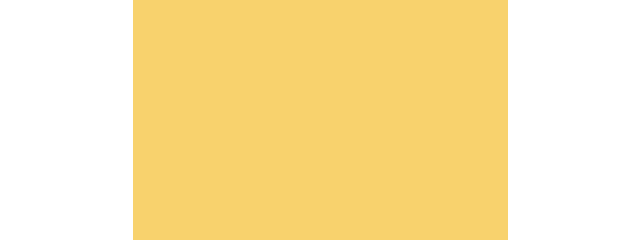
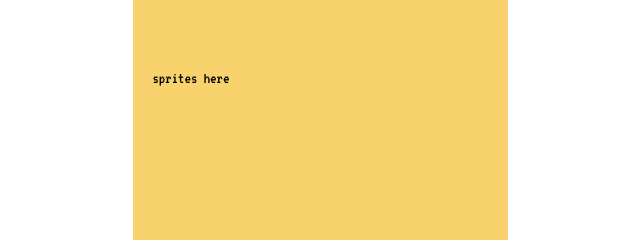
Before and after one commit to mr-fox93/tamagotchi, a plain HTML site: page index.html in a window 1280 px wide. Shown: the part 330-570 px from the top of the page, 320-960 px from the left. Drawn offline with Linux system fonts and the light colour scheme.

Commit message:
feat: start implementing sprites

```diff
--- a/index.html
+++ b/index.html
@@ -15,6 +15,9 @@
       <p class="bar"><img src="./assets/icons/Icon=Hunger.png"/>  <span class="hunger" ></p>
       <p class="bar"><img src="./assets/icons/Icon=Sleep.png"/>  <span class="energy" ></p>
       <p class="bar"><img src="./assets/icons/Icon=Fun.png"/>  <span class="fun" ></p>
+        </div>
+        <div>
+          <p>sprites here</p>
         </div>
  <div class="buttons">
   <button id="hunger" class="main">
```
